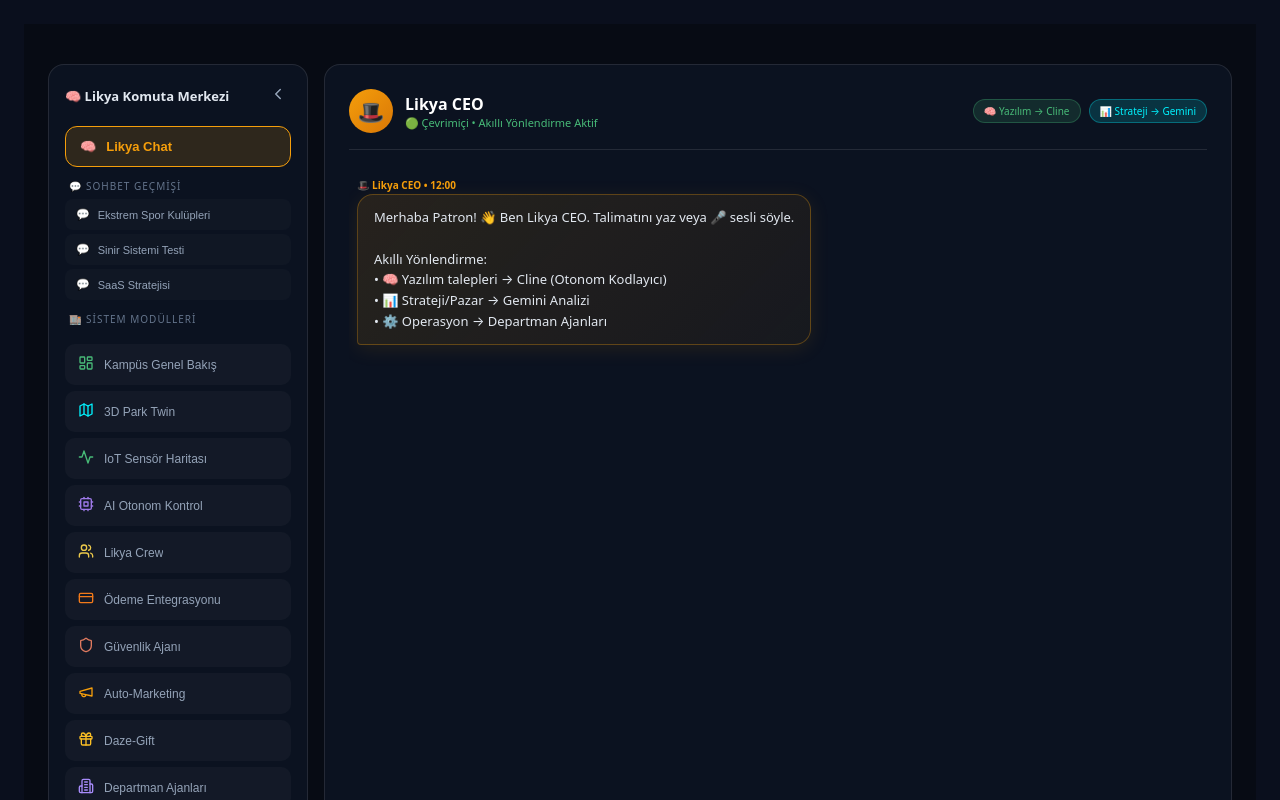
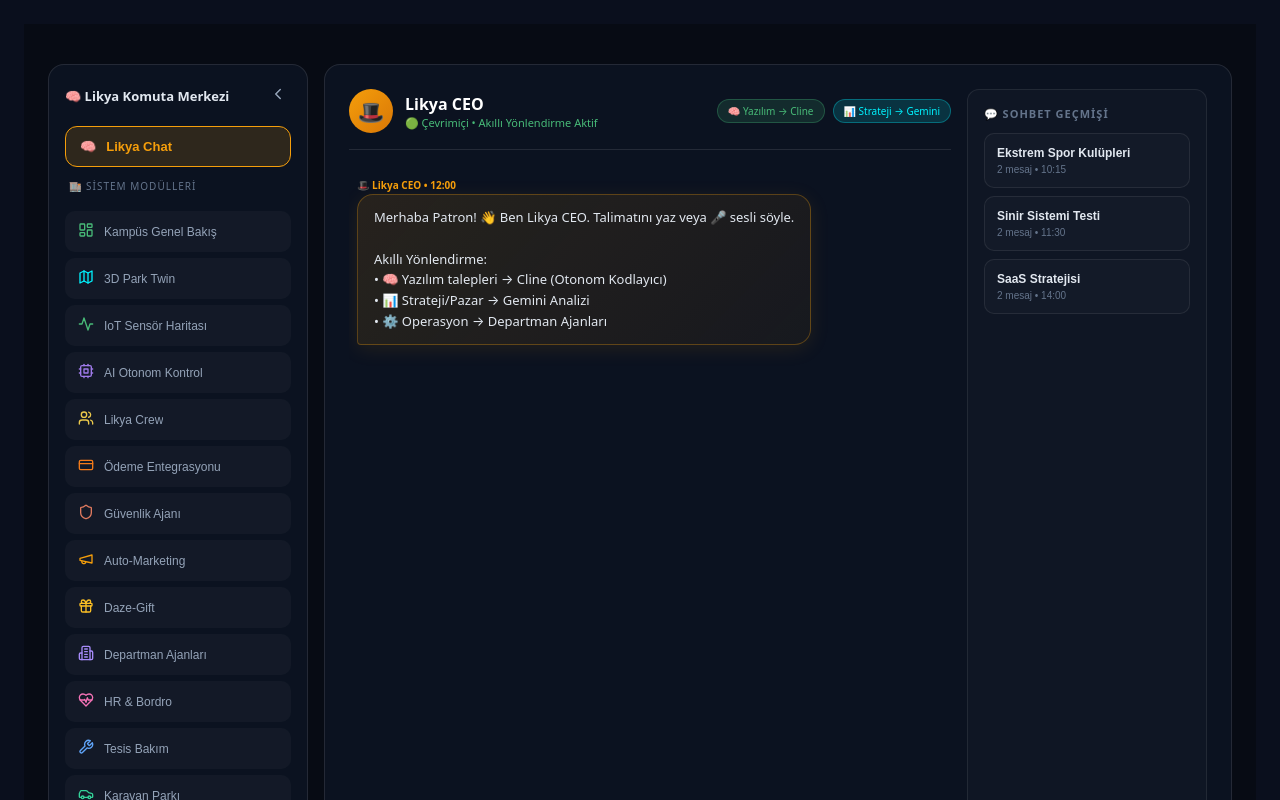
Before and after one commit to ismetvardar-hub/likya_super_app, a Next.js app in the folder apps/admin/: page / in a window 1280 px wide. Shown: the top 800 px of the page. Built offline with nearby package versions, Linux system fonts and the light colour scheme.

Commit message:
CEO Command Center: Right-side Chat History Panel & Premium SaaS Web Formatting

```diff
--- a/apps/admin/src/app/components/CEOCommandCenter.tsx
+++ b/apps/admin/src/app/components/CEOCommandCenter.tsx
@@ -243,43 +243,7 @@
           {sidebarOpen && <span>Likya Chat</span>}
         </button>
 
-        {/* 2. SOHBET KONU BAŞLIKLARI (CHAT HISTORY THREADS) */}
-        {sidebarOpen && (
-          <div style={{ marginBottom: '12px' }}>
-            <div style={{ fontSize: '10px', color: '#64748b', textTransform: 'uppercase', letterSpacing: '1px', marginBottom: '6px', padding: '0 4px' }}>
-              💬 Sohbet Geçmişi
-            </div>
-            <div style={{ display: 'flex', flexDirection: 'column', gap: '4px' }}>
-              {CHAT_THREADS.map((thread) => (
-                <button
-                  key={thread.id}
-                  onClick={() => loadThread(thread.id)}
-                  style={{
-                    display: 'flex',
-                    alignItems: 'center',
-                    gap: '8px',
-                    padding: '8px 10px',
-                    borderRadius: '8px',
-                    border: activeThreadId === thread.id ? '1px solid #00f2fe' : '1px solid transparent',
-                    background: activeThreadId === thread.id ? 'rgba(0,242,254,0.1)' : 'rgba(255,255,255,0.02)',
-                    color: activeThreadId === thread.id ? '#00f2fe' : '#94a3b8',
-                    cursor: 'pointer',
-                    fontSize: '11px',
-                    whiteSpace: 'nowrap',
-                    overflow: 'hidden',
-                    textOverflow: 'ellipsis',
-                    textAlign: 'left',
-                  }}
-                >
-                  <span>💬</span>
-                  <span style={{ overflow: 'hidden', textOverflow: 'ellipsis' }}>{thread.title}</span>
-                </button>
-              ))}
-            </div>
-          </div>
-        )}
-
-        {/* 3. SİSTEM MODÜLLERİ */}
+        {/* 2. SİSTEM MODÜLLERİ */}
         {sidebarOpen && (
           <div style={{ marginBottom: '12px' }}>
             <div style={{ fontSize: '10px', color: '#64748b', textTransform: 'uppercase', letterSpacing: '1px', marginBottom: '6px', padding: '0 4px' }}>
@@ -388,7 +352,9 @@
 
         {/* CHAT GÖRÜNÜMÜ - activeView === 'chat' olduğunda */}
         {activeView === 'chat' && (
-          <>
+          <div style={{ display: 'flex', gap: '16px', flex: 1, minHeight: 0 }}>
+            {/* SOL/ORTA: ANA CHAT THREAD */}
+            <div style={{ flex: 1, display: 'flex', flexDirection: 'column', minWidth: 0 }}>
               {/* Chat Header */}
               <div style={{ display: 'flex', alignItems: 'center', gap: '12px', marginBottom: '20px', paddingBottom: '16px', borderBottom: '1px solid rgba(255,255,255,0.1)' }}>
                 <div style={{ width: '44px', height: '44px', borderRadius: '50%', background: 'linear-gradient(135deg, #f59e0b, #d97706)', display: 'flex', alignItems: 'center', justifyContent: 'center', fontSize: '22px' }}>
@@ -481,7 +447,52 @@
                   ➤
                 </button>
               </div>
-          </>
+            </div>
+
+            {/* SAĞ: SOHBET GEÇMİŞİ PANELİ (RIGHT HISTORY SIDEBAR) */}
+            <div style={{
+              width: '240px',
+              background: 'rgba(255,255,255,0.02)',
+              border: '1px solid rgba(255,255,255,0.08)',
+              borderRadius: '12px',
+              padding: '16px',
+              display: 'flex',
+              flexDirection: 'column',
+              flexShrink: 0,
+              overflowY: 'auto',
+            }}>
+              <div style={{ fontSize: '11px', color: '#64748b', textTransform: 'uppercase', letterSpacing: '1px', marginBottom: '12px', fontWeight: 'bold' }}>
+                💬 Sohbet Geçmişi
+              </div>
+              <div style={{ display: 'flex', flexDirection: 'column', gap: '8px' }}>
+                {CHAT_THREADS.map((thread) => (
+                  <button
+                    key={thread.id}
+                    onClick={() => loadThread(thread.id)}
+                    style={{
+                      display: 'flex',
+                      flexDirection: 'column',
+                      gap: '4px',
+                      padding: '12px',
+                      borderRadius: '10px',
+                      border: activeThreadId === thread.id ? '1px solid #00f2fe' : '1px solid rgba(255,255,255,0.08)',
+                      background: activeThreadId === thread.id ? 'rgba(0,242,254,0.08)' : 'rgba(255,255,255,0.02)',
+                      cursor: 'pointer',
+                      textAlign: 'left',
+                      transition: 'all 0.2s',
+                    }}
+                  >
+                    <div style={{ fontSize: '12px', fontWeight: '600', color: activeThreadId === thread.id ? '#00f2fe' : '#e2e8f0' }}>
+                      {thread.title}
+                    </div>
+                    <div style={{ fontSize: '10px', color: '#64748b' }}>
+                      {thread.messages.length} mesaj • {thread.messages[0].time}
+                    </div>
+                  </button>
+                ))}
+              </div>
+            </div>
+          </div>
         )}
       </div>
     </div>
```
Also changed, not shown: 1 other file (tests, documents, lock files or other folders). Lines whose indentation alone changed are shown as unchanged.
